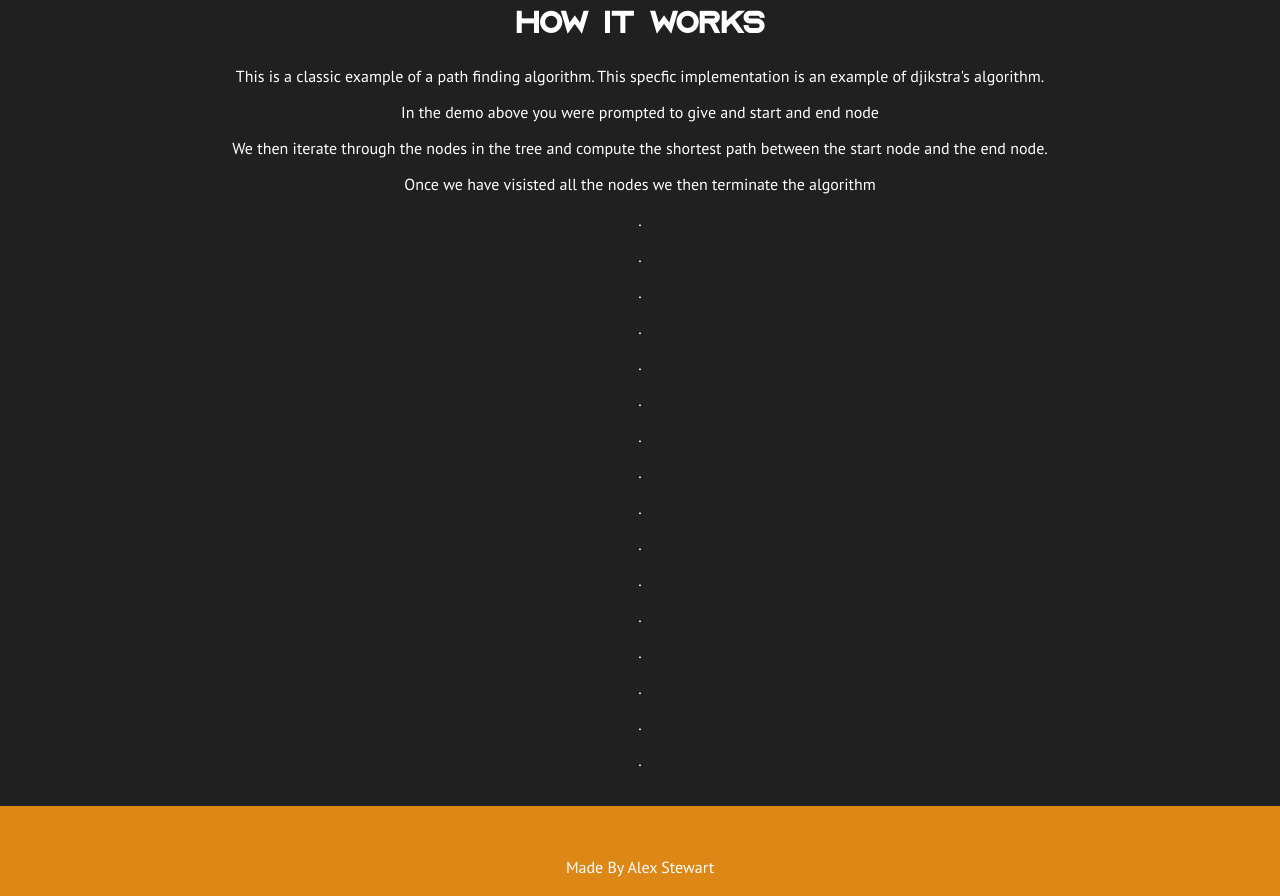
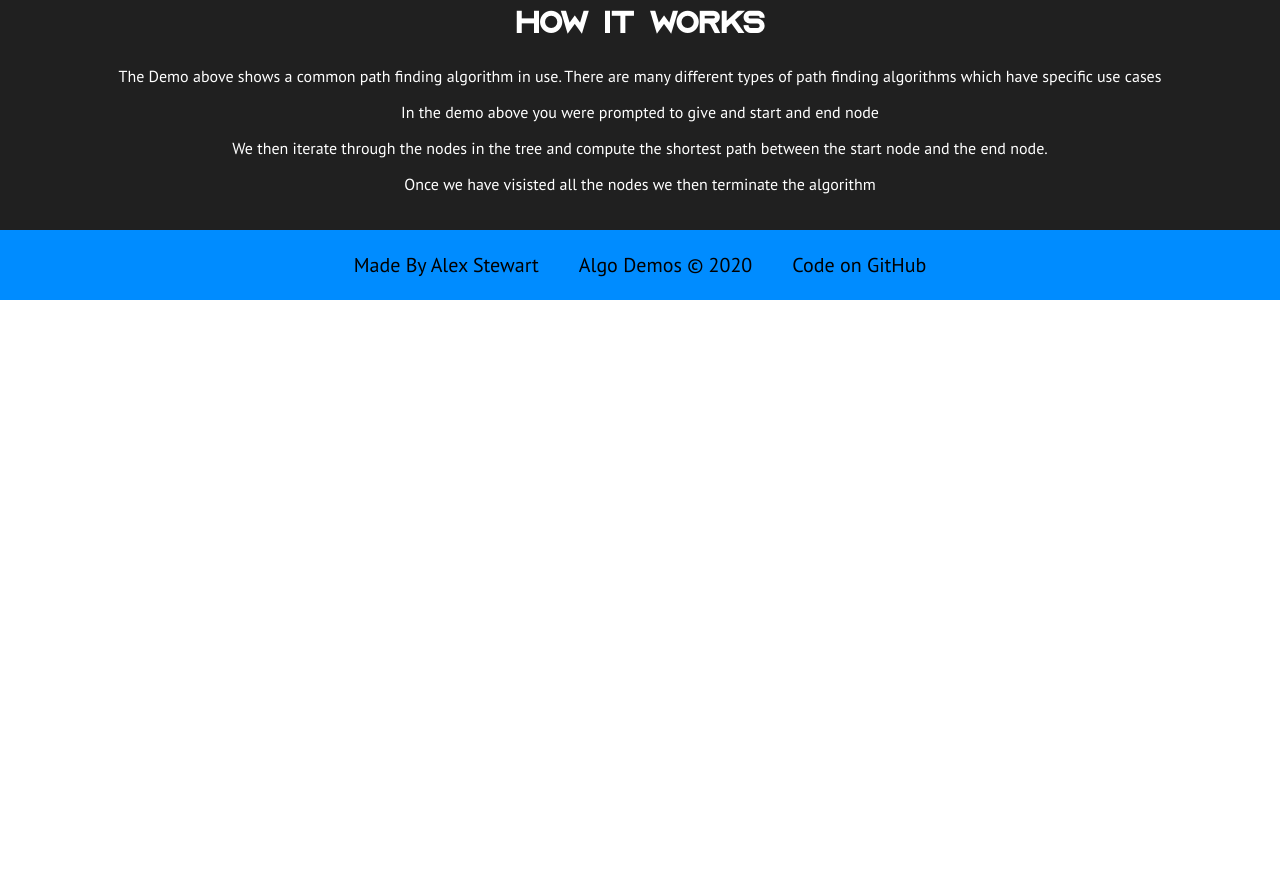
Before and after one commit to alexxstewart/algo-demos-website, a plain HTML site: page index.html in a window 1280 px wide. Shown: the part 757-1653 px from the top of the page. After the commit the page ends 1057 px from the top, so only its background shows below. Drawn offline with Linux system fonts and the light colour scheme.

Commit message:
STYLE. Added info bar at the bottom of the page.

```diff
--- a/index.html
+++ b/index.html
@@ -20,29 +20,18 @@
         <div id="nodes-div"></div>
         <div id='information-section'>
             <h2>How It Works</h2>
-            <p>This is a classic example of a path finding algorithm. This specfic implementation is an example of djikstra's algorithm.</p>
+            <p>The Demo above shows a common path finding algorithm in use. There are many different types of path finding algorithms which have specific use cases</p>
             <p>In the demo above you were prompted to give and start and end node</p>
             <p>We then iterate through the nodes in the tree and compute the shortest path between the start node and the end node. </p>
             <p>Once we have visisted all the nodes we then terminate the algorithm</p>
-            <p>.</p>
-            <p>.</p>
-            <p>.</p>
-            <p>.</p>
-            <p>.</p>
-            <p>.</p>
-            <p>.</p>
-            <p>.</p>
-            <p>.</p>
-            <p>.</p>
-            <p>.</p>
-            <p>.</p>
-            <p>.</p>
-            <p>.</p>
-            <p>.</p>
-            <p>.</p>
+
         </div>
         <div id="bottom-bar">
-            <p id="bottom-bar-text">Made By Alex Stewart</p>
+            <ul class="bottom-bar-list-elements">
+                <li>Made By Alex Stewart</li>
+                <li>Algo Demos &#169 2020</li>
+                <li><a id="github-link" href="https://github.com/aste425/algo-demo-v2">Code on GitHub</a></li>
+            </ul>
         </div>
         <script type="module" src="/modules/main.js"></script>
     </body>
--- a/style.css
+++ b/style.css
@@ -15,6 +15,12 @@ html, body {
 }
 
 p{
+    text-align: center;
+    color: white;
+    font-family: ptSans;
+}
+
+a {
     text-align: center;
     color: white;
     font-family: ptSans;
@@ -115,15 +121,41 @@ button:hover {
     background-color:  rgb(32, 32, 32);
 }
 #bottom-bar {
-    padding: 20px;
-    height: 50px;
-    background-color: rgb(221, 135, 23);
-    z-index: 0;
+    display: flex;
+    margin: 0 auto;
+    height: 70px;
+    width: 100%;
+    background-color: rgb(0, 140, 255);
 }
 
-#bottom-bar-text {
-    padding: 15px;
+ul {
+    list-style-type: none;
+    margin: 0 auto;
+    padding: 0;
+    font-family: ptSans;
+    font-size: 20px;
+    display: flex;
+    align-items: center;
+    text-align: center;
+    vertical-align: middle;
 }
+
+li {
+    display: inline;
+    padding: 20px;
+}
+
+a {
+    color: black;
+    text-decoration: none;
+}
+
+#github-link:hover {
+    color: white
+}
+
+
+
 
 @keyframes dash {
     to {
```
